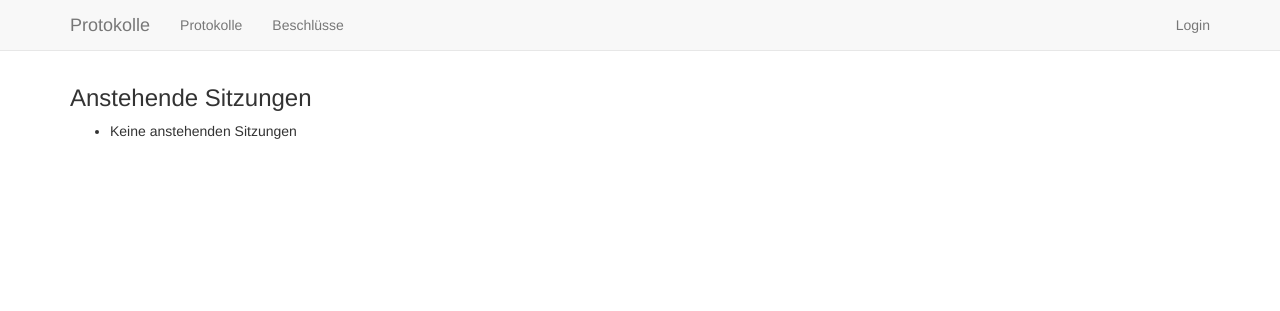
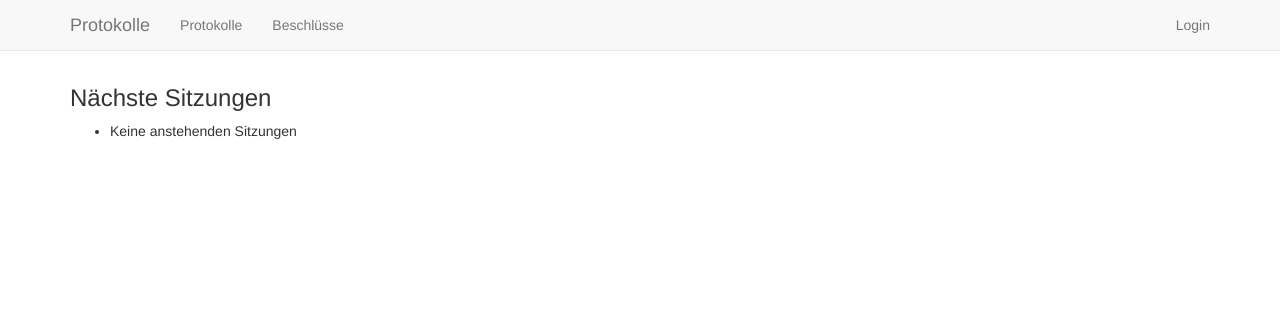
Before and after one commit to YSelfTool/proto3, a Flask app: page / in a window 1280 px wide. Shown: the top 311 px of the page. Run offline with Flask 2, Linux system fonts and the light colour scheme; data that the repository does not hold is empty; parts of the project's set-up code (start-up, migrations or seed data) failed here and were passed over; some libraries are stand-ins or nearby versions.

Commit message:
Label open protocols as "Nächste Sitzungen"
/close #46

```diff
--- a/templates/index.html
+++ b/templates/index.html
@@ -7,7 +7,7 @@
 <div class="row">
     <div id="left-column" class="col-lg-6">
 {% endif %}
-        <h3>Anstehende Sitzungen
+        <h3>Nächste Sitzungen
             {% if check_login() %}
                 <a href="{{url_for("new_protocol")}}">Neu</a>
             {% endif %}
```
